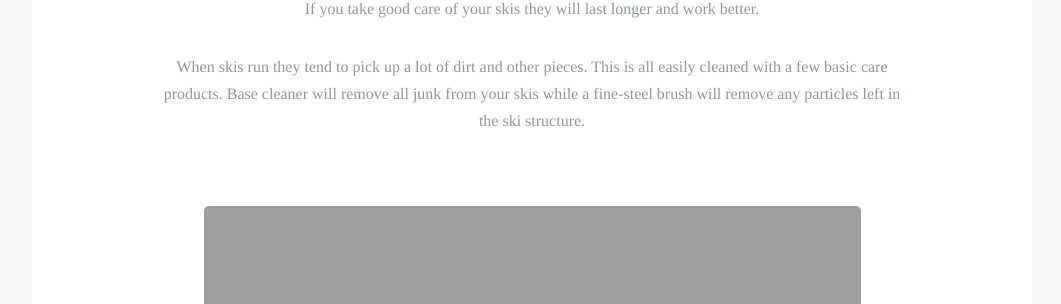
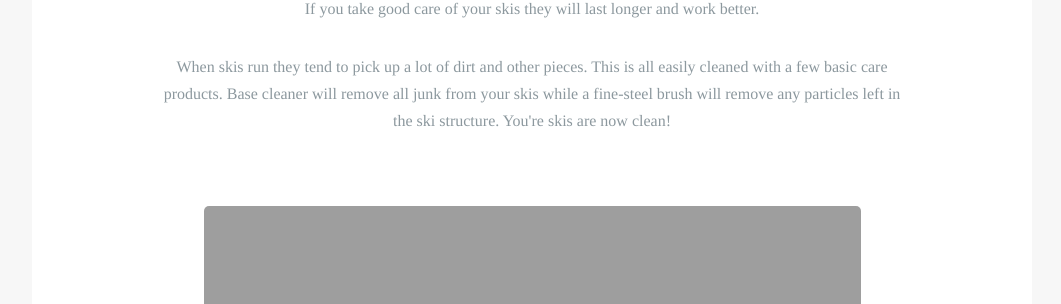
Before and after one commit to robcatto/robcatto.github.io, a Jekyll site: the page built from get-started/waxing/index.html, in a window 1280 px wide and 900 px high, scrolled down 921 px. Shown: the part 201-505 px from the top of the window, without its empty margins (108-1169 px from the left). Built offline with Jekyll 4.4.1, drawn with Linux system fonts in a browser that asks for light colours; some web fonts are replaced; Markdown is read by kramdown in place of the engine named in the settings.

Commit message:
Update index.html

```diff
--- a/get-started/waxing/index.html
+++ b/get-started/waxing/index.html
@@ -48,7 +48,7 @@ layout: default
                    <section class="mobile_section">
                     <h3>Why do we wax skis?</h3>
                     <p>Waxing skis is not just for racing. Waxing is a form of ski care, the same way you check the tyres or oil in your car. If you take good care of your skis they will last longer and work better.
-                        <p>  When skis run they tend to pick up a lot of dirt and other pieces. This is all easily cleaned with a few basic care products. Base cleaner will remove all junk from your skis while a fine-steel brush will remove any particles left in the ski structure.
+                        <p>  When skis run they tend to pick up a lot of dirt and other pieces. This is all easily cleaned with a few basic care products. Base cleaner will remove all junk from your skis while a fine-steel brush will remove any particles left in the ski structure. You're skis are now clean!
                         <p>
                      </p>
 
```
